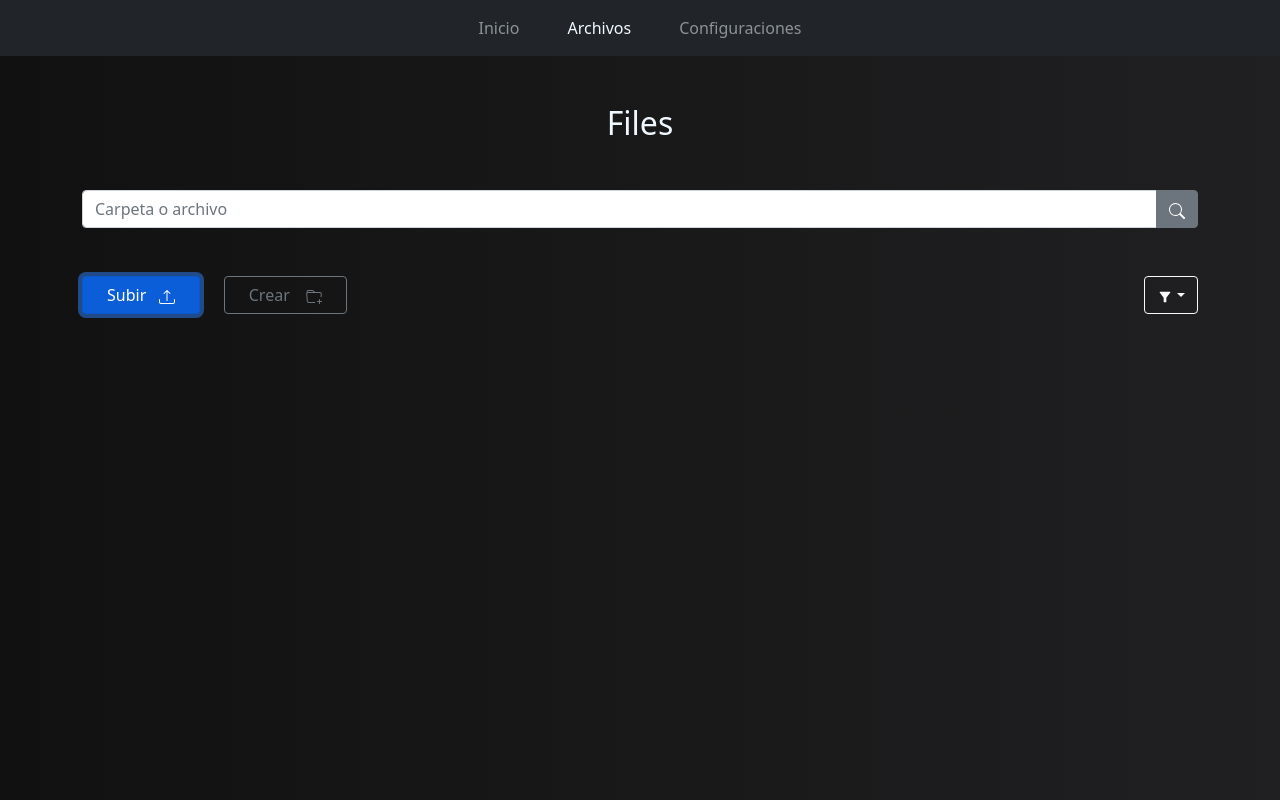
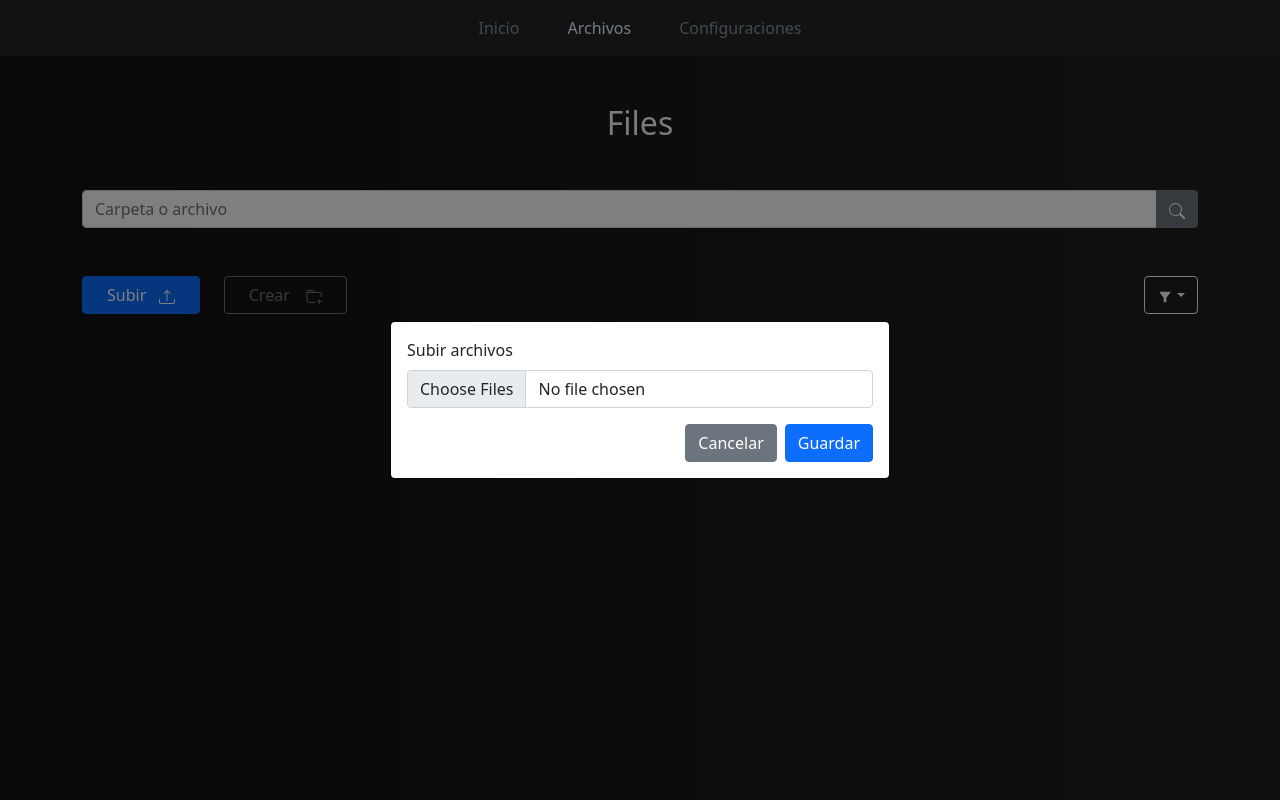
Before and after one commit to jony-ph/file-server-frontend, a React (Create React App) app: page /files in a window 1280 px wide. Both pictures are taken after a click on the button "Subir". Built offline with nearby package versions, Linux system fonts and the light colour scheme.

Commit message:
Connection with API and upload, render new files

```diff
--- a/src/components/ButtonUpload.jsx
+++ b/src/components/ButtonUpload.jsx
@@ -1,9 +1,114 @@
-import Button from "react-bootstrap/Button";
+import { useState } from 'react';
+import { useLocation } from 'react-router-dom';
+
+import { useAppContext } from '../store/store';
+
+import Button from 'react-bootstrap/Button';
+import Modal from 'react-bootstrap/Modal';
+import Form from 'react-bootstrap/Form';
+import Stack  from 'react-bootstrap/Stack';
 import { BsUpload } from "react-icons/bs";
 
 const ButtonUpload = () => {
+
+  const { pathname } = useLocation();
+
+  const [show, setShow] = useState(false);
+  const [uploadFiles, setUploadFiles] = useState(null);
+
+  const { items, setItems } = useAppContext();
+
+  function handleShow() {
+    setShow(!show);
+  }
+
+  async function handleSubmit(e) {
+
+    e.preventDefault();
+
+    const temp = [...items];
+    const totalFiles = uploadFiles.length;
+
+    for (let i = 0; i < totalFiles; i++) {
+
+      let response = await upload(uploadFiles[i]);
+      let path = pathname + '/' + uploadFiles[i].name;
+      let item = {path, isFile: true};
+
+      if ( response.message === "File already exist" )
+        return;
+
+      temp.push(item);
+
+    }
+
+    setItems(temp);
+
+  }
+
+  function handleChange(e) {
+    const inputFile = e.target;
+    const files = inputFile.files;
+
+    setUploadFiles(files);
+  }
+
+  async function upload(file) {
+
+    const dataForm = new FormData();
+    dataForm.append('path', pathname);
+    dataForm.append('file', file);
+
+    const url = 'http://192.168.0.6:4000/upload';
+    const options = {
+      method: 'POST',
+      body: dataForm
+    }
+
+    let response = await fetch(url, options);
+    let data = await response.json();
+
+    return data;
+
+  }
+
   return (
-    <Button variant="primary" className="px-4">Subir &nbsp;&nbsp;<BsUpload /> </Button>
+    <>
+      <Button
+        variant="primary"
+        className="px-4"
+        onClick={handleShow}
+        >
+          Subir &nbsp;&nbsp;<BsUpload />
+        </Button>
+
+      <Modal show={show} onHide={handleShow} className="text-dark" centered>
+        <Modal.Body>
+          <Form onSubmit={handleSubmit} encType="multipart/form-data">
+
+            <Form.Group className="mb-3">
+              <Form.Label>Subir archivos</Form.Label>
+              <Form.Control
+                type="file"
+                name="file"
+                onChange={handleChange}
+                multiple
+              />
+            </Form.Group>
+
+            <Stack direction="horizontal" gap={2}>
+              <Button variant="secondary" onClick={handleShow} className="ms-auto">
+                Cancelar
+              </Button>
+              <Button variant="primary" type="submit" onClick={handleShow}>
+                Guardar
+              </Button>
+            </Stack>
+
+          </Form>
+        </Modal.Body>
+      </Modal>
+    </>
   );
 }
 
```
